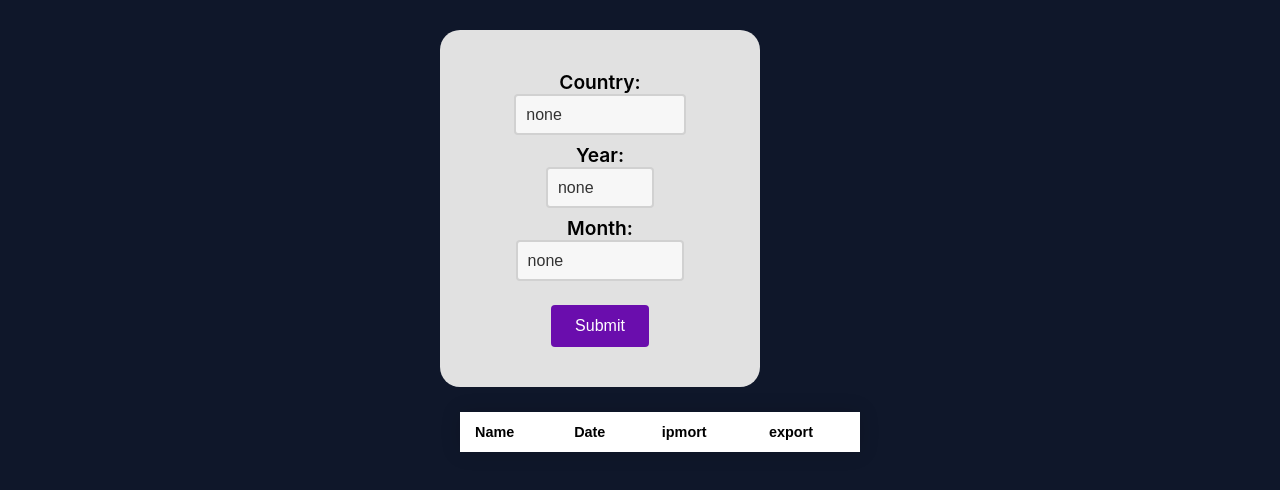
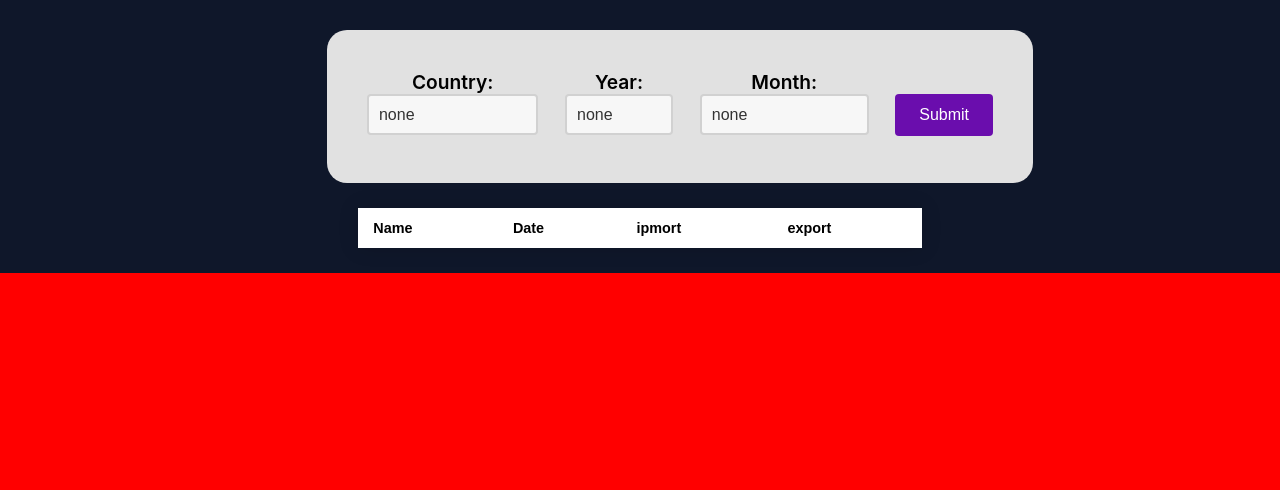
Before and after one commit to arno42Web/lernik_diplom, a React (Create React App) app in the folder frontend/: page / in a window 1280 px wide. Shown: the top 490 px of the page. Built offline with nearby package versions, Linux system fonts and the light colour scheme; the HTML template or start-up script is replaced by a standard one.

Commit message:
work with Vge

```diff
--- a/frontend/src/App.css
+++ b/frontend/src/App.css
@@ -1,7 +1,7 @@
 .App {
   text-align: center;
   height: 100vh;
-  background-color: #0f172a;
+  background-color: red;
 
 }
 
@@ -17,7 +17,7 @@
 }
 
 .App-header {
-  background-color: #282c34;
+  background-color: red;
   min-height: 100vh;
   display: flex;
   flex-direction: column;
--- a/frontend/src/styled/Global.styled.js
+++ b/frontend/src/styled/Global.styled.js
@@ -4,13 +4,14 @@ import styled from "styled-components";
 
 export const Form = styled.form`
   display: flex;
-  flex-direction: column;
+  flex-direction: row;
   align-items: center;
   margin-top:30px;
   padding:40px;
-  width:15rem;
+  width: 100%;
   background-color: #e1e1e1;
   border-radius:20px;
+  justify-content: space-between;
 `;
 
 export const Label = styled.label`
@@ -65,8 +66,8 @@ export const Button = styled.button`
 `;
 
 export const MainBody = styled.div`
-    background-color:${({theme})=> theme.colors.primary};
-    width: 100%;
+	background-color:${({theme})=> theme.colors.primary};
+	width: 100%;
 `
 export const Container = styled.div`
 
@@ -162,7 +163,7 @@ export const StyledTable = styled.table`
   margin: 25px 0;
   font-size: 0.9em;
   font-family: sans-serif;
-  min-width: 400px;
+  min-width: 100%;
   box-shadow: 0 0 20px rgba(0, 0, 0, 0.15);
 
   th, td {
@@ -182,7 +183,7 @@ export const StyledTable = styled.table`
   }
   tbody tr {
     &:nth-of-type(odd) {
-      background-color: #88c2bc!important;
+      background-color: red!important;
     }
   }
 `;
```
Also changed, not shown: frontend/src/image/image.jpeg (added).
